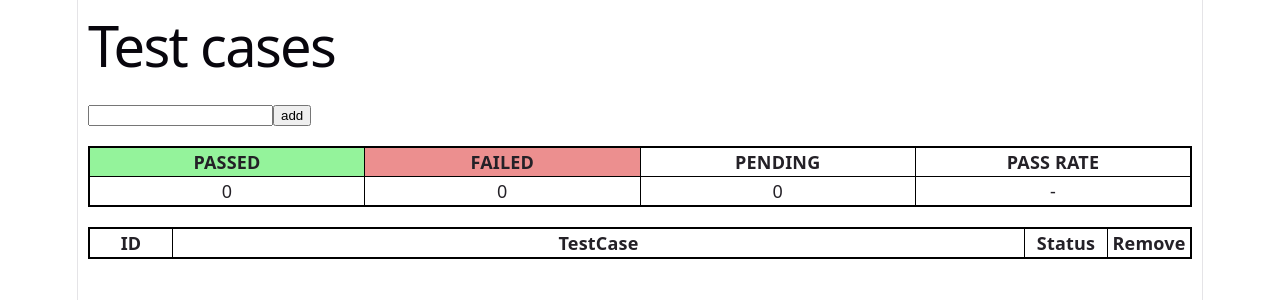
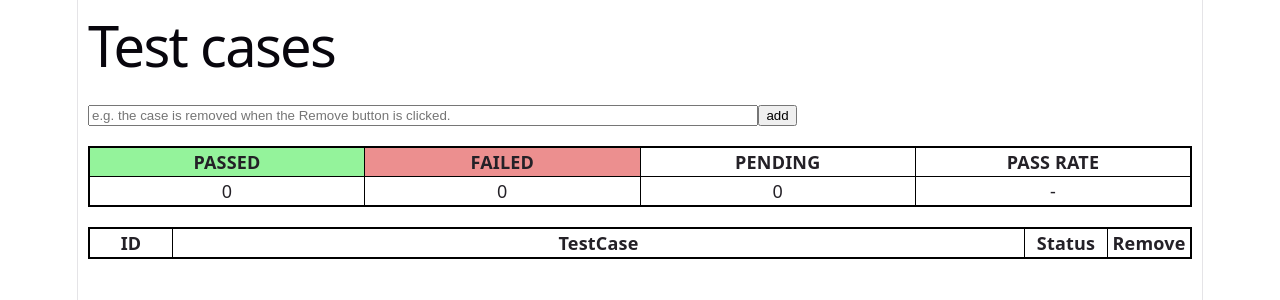
Before and after one commit to y-yuta-y/test-case-management, a React (Vite) app in the folder testcase-manage-vite/: page / in a window 1280 px wide. Shown: the top 300 px of the page. Built offline with nearby package versions, Linux system fonts and the light colour scheme.

Commit message:
add palceholder to test case input

```diff
--- a/testcase-manage-vite/src/App.css
+++ b/testcase-manage-vite/src/App.css
@@ -7,8 +7,12 @@ div{
   margin: 10px;
 }
 
+#case-form{
+  text-align: left;
+}
+
 #case-input{
-  text-align: left;
+  width: 60%;
 }
 
 table{
--- a/testcase-manage-vite/src/App.tsx
+++ b/testcase-manage-vite/src/App.tsx
@@ -58,9 +58,9 @@ function App() {
   return (
     <>
       <h1>Test cases</h1>
-      <div id='case-input'>
-        <form onSubmit={e => updateCases(e, casename)}>
-          <input value={casename} onChange={e => setCasename(e.target.value)}></input>
+      <div >
+        <form id='case-form' onSubmit={e => updateCases(e, casename)}>
+          <input id='case-input' value={casename} placeholder='e.g. the case is removed when the Remove button is clicked.' onChange={e => setCasename(e.target.value)}></input>
           <button>add</button>
         </form>
       </div>
```
